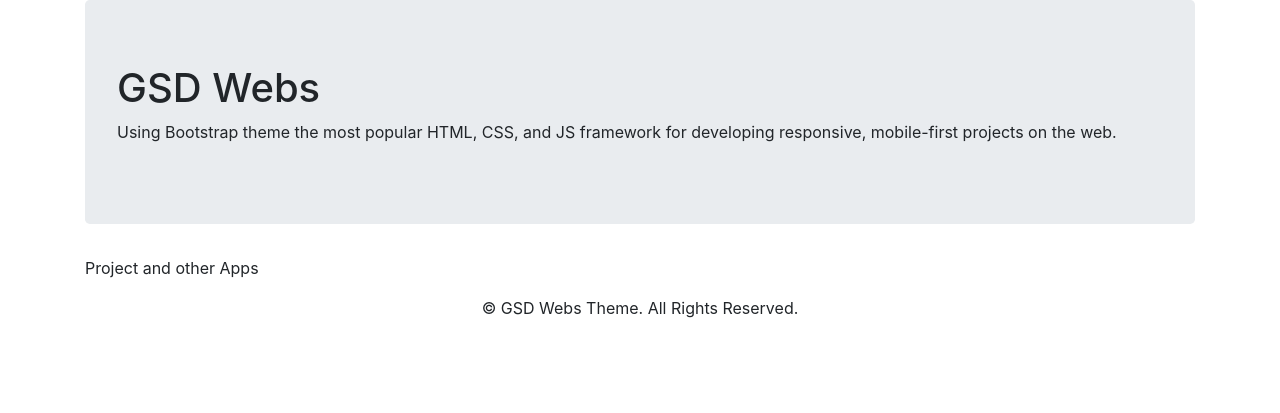
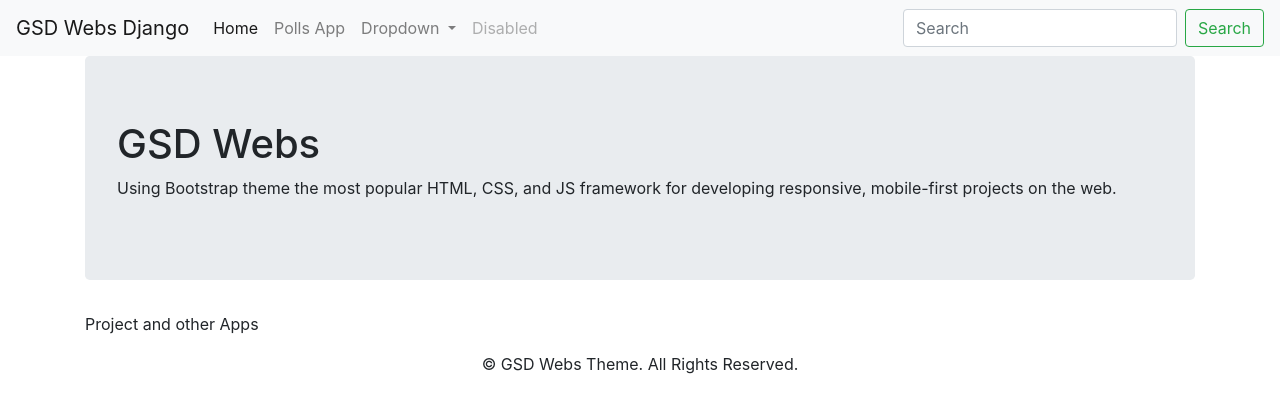
Before and after one commit to ghanshyamdhiman/gsdjango, a Django app: page / in a window 1280 px wide. Shown: the top 413 px of the page. Run offline with Django 3.2, Linux system fonts and the light colour scheme; some libraries are stand-ins or nearby versions.

Commit message:
Update index.html

```diff
--- a/gsdjango/gsdjango/templates/index.html
+++ b/gsdjango/gsdjango/templates/index.html
@@ -12,22 +12,43 @@
   </head>
   <body>
 
-        <div class="navbar-collapse collapse">
-            <ul class="nav navbar-nav">
-                <li class="active">
-                    <a href="#">Home</a>
-                </li>
-                <li>
-                    <a href="polls">Django Polls App</a>
-                </li>
-                <li>
-                    <a href="#">Contact</a>
-                </li>
-            </ul>
-        </div><!--/.nav-collapse -->
+     <nav class="navbar navbar-expand-lg navbar-light bg-light">
+  <a class="navbar-brand" href="#">GSD Webs Django</a>
+  <button class="navbar-toggler" type="button" data-toggle="collapse" data-target="#navbarSupportedContent" aria-controls="navbarSupportedContent" aria-expanded="false" aria-label="Toggle navigation">
+    <span class="navbar-toggler-icon"></span>
+  </button>
 
-    </div>
-</div>
+  <div class="collapse navbar-collapse" id="navbarSupportedContent">
+    <ul class="navbar-nav mr-auto">
+      <li class="nav-item active">
+        <a class="nav-link" href="#">Home <span class="sr-only">(current)</span></a>
+      </li>
+      <li class="nav-item">
+        <a class="nav-link" href="polls">Polls App</a>
+      </li>
+      <li class="nav-item dropdown">
+        <a class="nav-link dropdown-toggle" href="#" id="navbarDropdown" role="button" data-toggle="dropdown" aria-haspopup="true" aria-expanded="false">
+          Dropdown
+        </a>
+        <div class="dropdown-menu" aria-labelledby="navbarDropdown">
+          <a class="dropdown-item" href="#">Action</a>
+          <a class="dropdown-item" href="#">Another action</a>
+          <div class="dropdown-divider"></div>
+          <a class="dropdown-item" href="#">Something else here</a>
+        </div>
+      </li>
+      <li class="nav-item">
+        <a class="nav-link disabled" href="#">Disabled</a>
+      </li>
+    </ul>
+    <form class="form-inline my-2 my-lg-0">
+      <input class="form-control mr-sm-2" type="search" placeholder="Search" aria-label="Search">
+      <button class="btn btn-outline-success my-2 my-sm-0" type="submit">Search</button>
+    </form>
+  </div>
+</nav>
+
+
 
 <div class="container">
   <div class="jumbotron">
```
